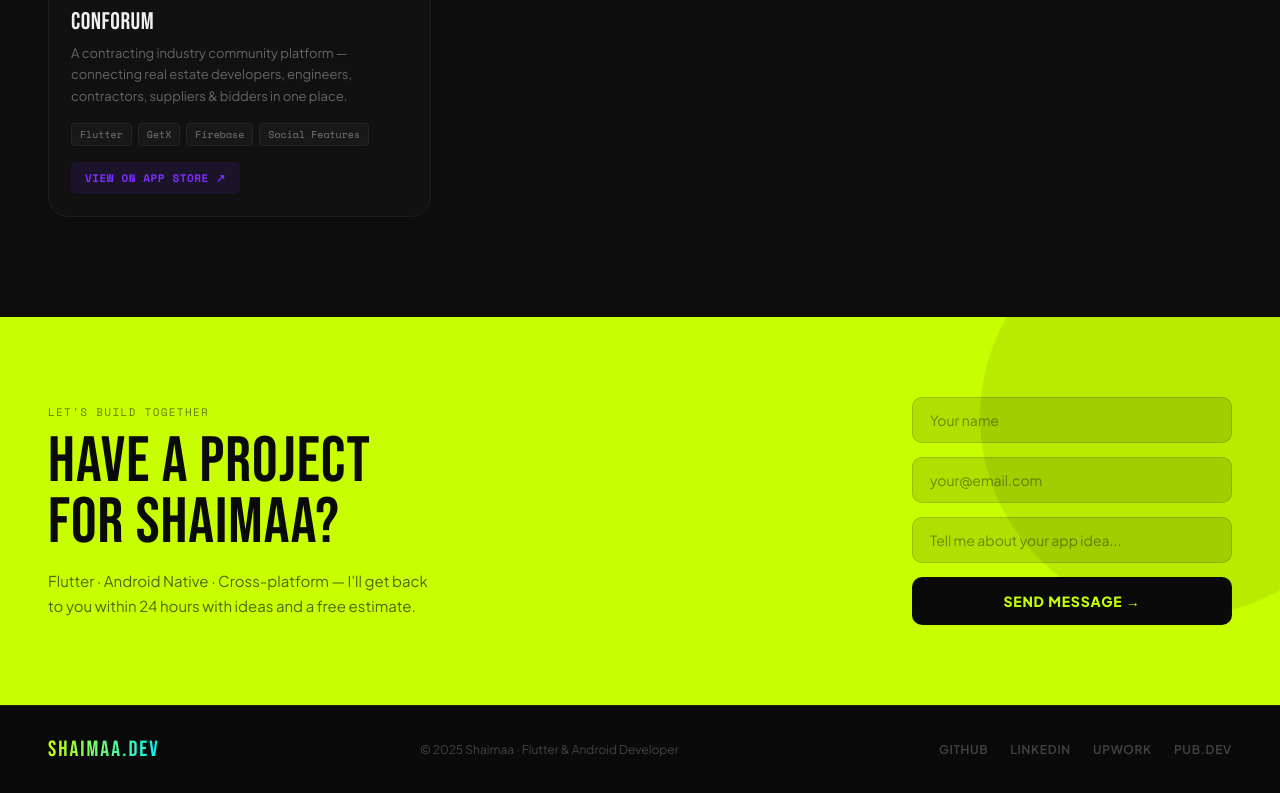
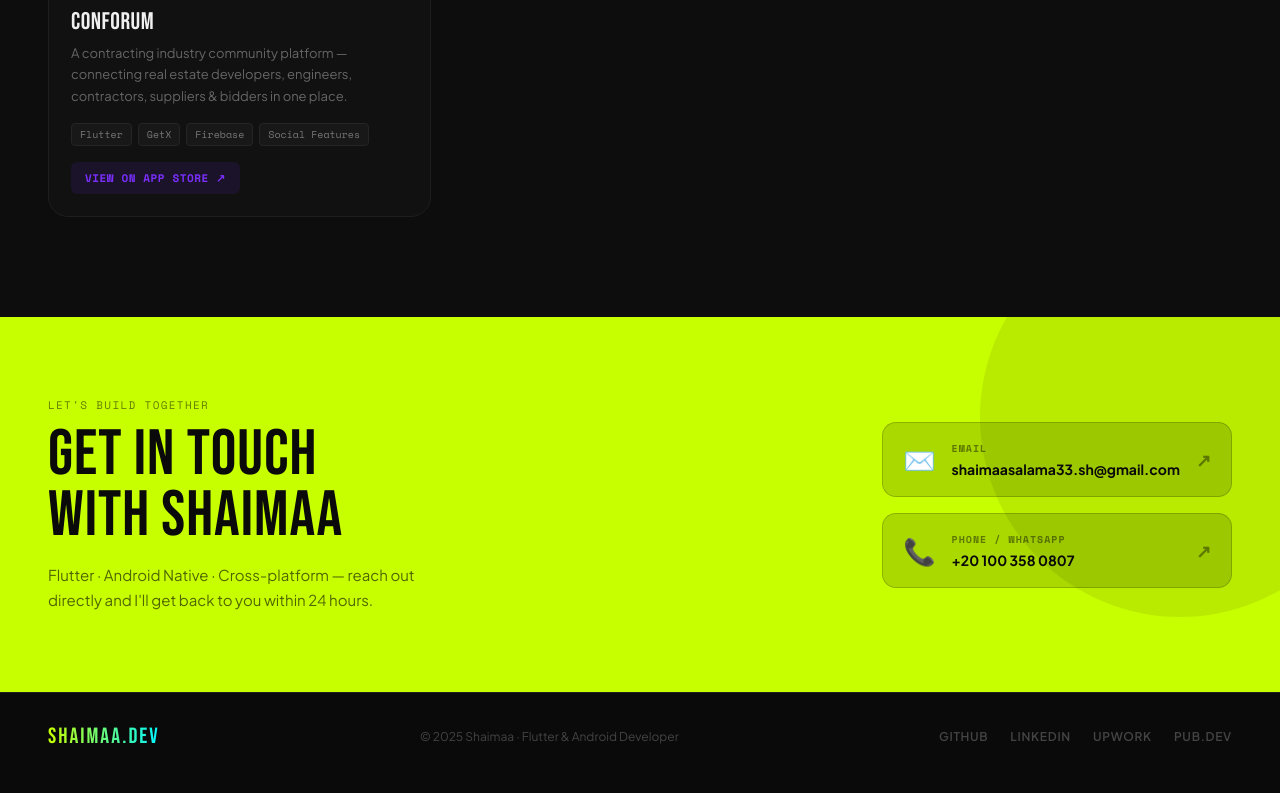
Before and after one commit to ShaimaaIbrahim/shaimaa.github.io, a plain HTML site: page index.html in a window 1280 px wide. Shown: the part 3507-4300 px from the top of the page. Drawn offline with nearby package versions, Linux system fonts and the light colour scheme.

Commit message:
Add files via upload

```diff
--- a/index.html
+++ b/index.html
@@ -284,20 +284,19 @@
   .contact-strip-eyebrow { font-family:'Space Mono',monospace;font-size:11px;letter-spacing:0.12em;text-transform:uppercase;color:rgba(0,0,0,0.5);margin-bottom:12px; }
   .contact-strip-title { font-family:'Bebas Neue',sans-serif;font-size:clamp(38px,5vw,68px);letter-spacing:1px;color:var(--bg);line-height:0.95;margin-bottom:16px; }
   .contact-strip-sub { font-size:15px;color:rgba(0,0,0,0.6);max-width:380px;line-height:1.65; }
-  .contact-strip-right { display:flex;flex-direction:column;gap:14px;min-width:320px;position:relative;z-index:2; }
-  .contact-input {
-    background:rgba(0,0,0,0.12);border:1.5px solid rgba(0,0,0,0.15);border-radius:10px;
-    padding:13px 17px;font-family:'Plus Jakarta Sans',sans-serif;font-size:14px;color:var(--bg);
-    outline:none;width:100%;transition:border-color 0.2s;
+  .contact-strip-right { display:flex;flex-direction:column;gap:16px;min-width:340px;position:relative;z-index:2; }
+  .contact-info-card {
+    display:flex;align-items:center;gap:16px;
+    background:rgba(0,0,0,0.15);border:1.5px solid rgba(0,0,0,0.18);border-radius:14px;
+    padding:18px 20px;text-decoration:none;transition:all 0.2s;cursor:pointer;
   }
-  .contact-input::placeholder { color:rgba(0,0,0,0.4); }
-  .contact-input:focus { border-color:rgba(0,0,0,0.4);background:rgba(0,0,0,0.18); }
-  .contact-send {
-    background:var(--bg);color:var(--lime);font-family:'Plus Jakarta Sans',sans-serif;
-    font-weight:800;font-size:14px;letter-spacing:0.06em;text-transform:uppercase;
-    padding:15px;border:none;border-radius:10px;cursor:pointer;transition:all 0.2s;
-  }
-  .contact-send:hover { background:#111;transform:scale(1.02); }
+  .contact-info-card:hover { background:rgba(0,0,0,0.25);border-color:rgba(0,0,0,0.35);transform:translateY(-2px);box-shadow:0 8px 30px rgba(0,0,0,0.15); }
+  .contact-info-icon { font-size:26px;flex-shrink:0; }
+  .contact-info-body { flex:1; }
+  .contact-info-label { font-size:10px;font-weight:700;letter-spacing:0.1em;text-transform:uppercase;color:rgba(0,0,0,0.45);margin-bottom:4px;font-family:'Space Mono',monospace; }
+  .contact-info-value { font-size:14px;font-weight:700;color:var(--bg);word-break:break-all; }
+  .contact-info-arrow { font-size:18px;color:rgba(0,0,0,0.4);font-weight:700;flex-shrink:0;transition:transform 0.2s; }
+  .contact-info-card:hover .contact-info-arrow { transform:translate(2px,-2px);color:rgba(0,0,0,0.7); }
 
   /* FOOTER */
   footer { border-top:1px solid var(--border);padding:30px 48px;display:flex;justify-content:space-between;align-items:center;gap:20px; }
@@ -806,14 +805,26 @@
 <div id="contact" class="contact-strip">
   <div class="contact-strip-left">
     <div class="contact-strip-eyebrow">Let's build together</div>
-    <div class="contact-strip-title">Have a project<br>for Shaimaa?</div>
-    <p class="contact-strip-sub">Flutter · Android Native · Cross-platform — I'll get back to you within 24 hours with ideas and a free estimate.</p>
+    <div class="contact-strip-title">Get in touch<br>with Shaimaa</div>
+    <p class="contact-strip-sub">Flutter · Android Native · Cross-platform — reach out directly and I'll get back to you within 24 hours.</p>
   </div>
   <div class="contact-strip-right">
-    <input class="contact-input" type="text" placeholder="Your name">
-    <input class="contact-input" type="email" placeholder="your@email.com">
-    <input class="contact-input" type="text" placeholder="Tell me about your app idea...">
-    <button class="contact-send" id="sendBtn" onclick="handleSend(this)">Send Message →</button>
+    <a href="mailto:shaimaasalama33.sh@gmail.com" class="contact-info-card">
+      <div class="contact-info-icon">✉️</div>
+      <div class="contact-info-body">
+        <div class="contact-info-label">Email</div>
+        <div class="contact-info-value">shaimaasalama33.sh@gmail.com</div>
+      </div>
+      <div class="contact-info-arrow">↗</div>
+    </a>
+    <a href="tel:+201003580807" class="contact-info-card">
+      <div class="contact-info-icon">📞</div>
+      <div class="contact-info-body">
+        <div class="contact-info-label">Phone / WhatsApp</div>
+        <div class="contact-info-value">+20 100 358 0807</div>
+      </div>
+      <div class="contact-info-arrow">↗</div>
+    </a>
   </div>
 </div>
 
```
